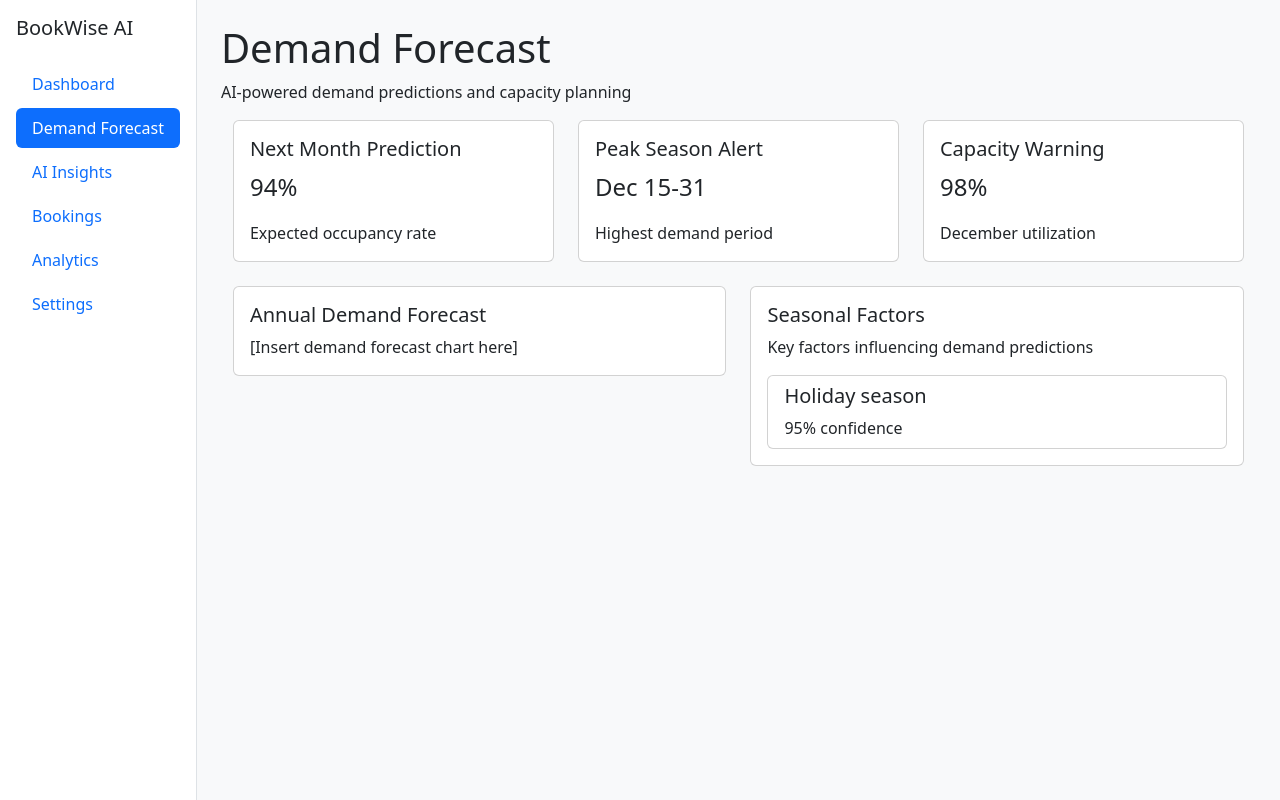
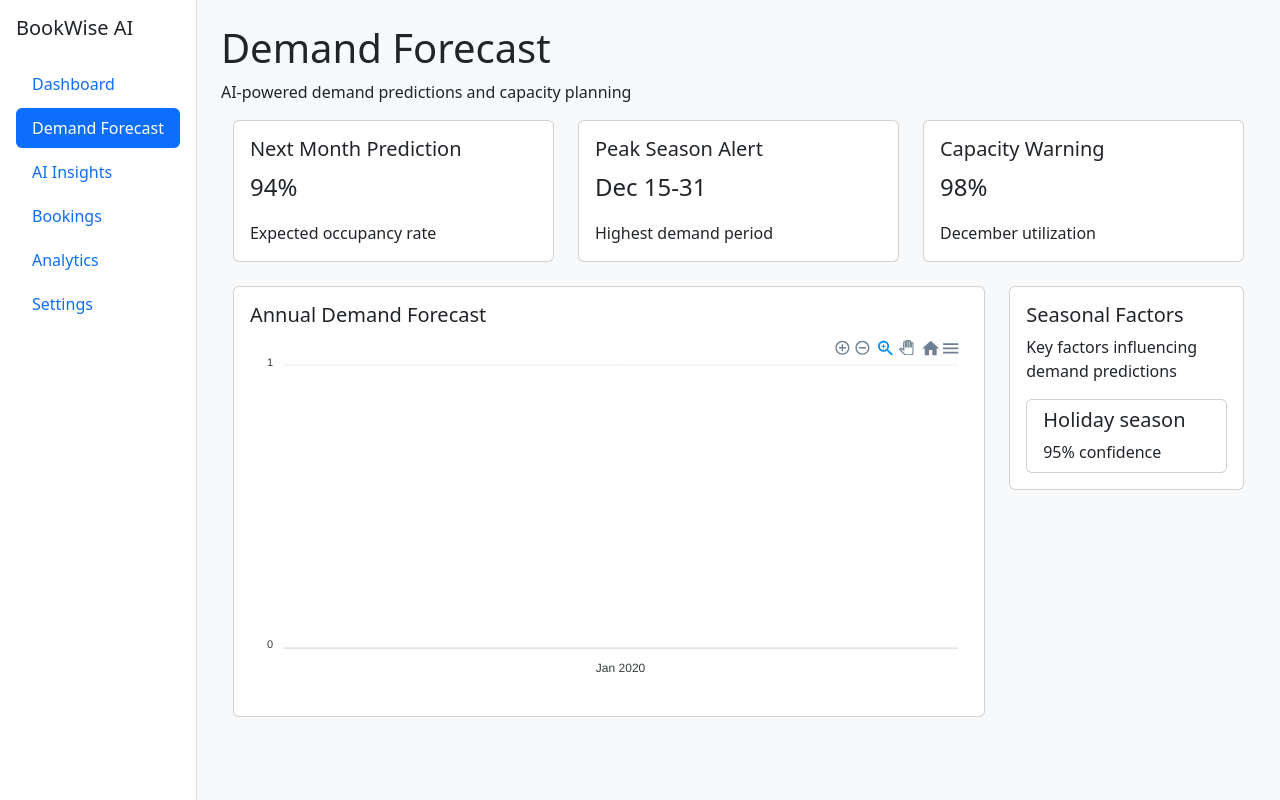
Before and after one commit to Szymqn/HotelBookingDemandApp, a Django app: page /demand_forecast/ in a window 1280 px wide. Run offline with Django 5.2, Linux system fonts and the light colour scheme; tables that the repository leaves empty hold one stand-in row (values such as "Sample post"); some libraries are stand-ins or nearby versions.

Commit message:
feat: add hotel demand forecast chart

```diff
--- a/demand_forecast/views.py
+++ b/demand_forecast/views.py
@@ -1,6 +1,32 @@
+import calendar
+import json
+
+from django.db.models import Count
 from django.shortcuts import render
+
+from bookings.models import Booking
 
 
 # Create your views here.
 def index(request):
-    return render(request, "demand_forecast/index.html")
+    raw = (Booking.objects
+           .values('arrival_date_year', 'arrival_date_month_number')
+           .annotate(c=Count('id'))
+           .order_by('arrival_date_year', 'arrival_date_month_number'))
+
+    labels = []
+    data = []
+    for r in raw:
+        count = r['c']
+        if count <= 0:
+            continue
+        m_abbr = calendar.month_abbr[r['arrival_date_month_number']]
+        labels.append(f"{m_abbr} {r['arrival_date_year']}")
+        data.append(count)
+
+    context = {
+        'chart_labels_json': json.dumps(labels),
+        'chart_data_json': json.dumps(data),
+    }
+
+    return render(request, "demand_forecast/index.html", context)
--- a/templates/demand_forecast/index.html
+++ b/templates/demand_forecast/index.html
@@ -36,15 +36,15 @@
             </div>
         </div>
         <div class="row mb-4">
-            <div class="col-6">
+            <div class="col-9">
                 <div class="card">
                     <div class="card-body">
                         <h5 class="card-title">Annual Demand Forecast</h5>
-                        <p class="card-text fs-6">[Insert demand forecast chart here]</p>
+                        <div id="demandChart"></div>
                     </div>
                 </div>
             </div>
-            <div class="col-6">
+            <div class="col-3">
                 <div class="card">
                     <div class="card-body">
                         <h5 class="card-title">Seasonal Factors</h5>
@@ -60,4 +60,59 @@
             </div>
         </div>
     </div>
+
+<script>
+    const labels = {{ chart_labels_json|safe }};
+    const seriesData = {{ chart_data_json|safe }};
+    const options = {
+        chart: {
+            type: 'area',
+            height: 350,
+            toolbar: {
+                show: true,
+                tools: {
+                    download: true,
+                    selection: true,
+                    zoom: true,
+                    zoomin: true,
+                    zoomout: true,
+                    pan: true,
+                    reset: true
+                },
+                export: {
+                    csv: {
+                        filename: 'bookings',
+                        headerCategory: 'Month',
+                        headerValue: 'Bookings'
+                    },
+                    svg: { filename: 'bookings-chart' },
+                    png: { filename: 'bookings-chart' }
+                }
+            }
+        },
+        series: [{ name: 'Bookings', data: seriesData }],
+        xaxis: {
+            categories: labels,
+            tickAmount: Math.min(labels.length, 12),
+            labels: {
+                rotate: -45,
+                trim: true
+            }
+        },
+        dataLabels: { enabled: false },
+        stroke: { curve: 'smooth', width: 2 },
+        fill: {
+            type: 'gradient',
+            gradient: { shadeIntensity: 1, opacityFrom: 0.45, opacityTo: 0, stops: [0, 100] }
+        },
+        grid: { borderColor: '#eee' },
+        yaxis: { labels: { formatter: v => Math.round(v) } },
+        tooltip: {
+            x: { formatter: (val) => val },
+            y: { formatter: v => v + ' bookings' }
+        },
+        colors: ['#0066ff']
+    };
+    new ApexCharts(document.querySelector("#demandChart"), options).render();
+</script>
 {% endblock %}
```
